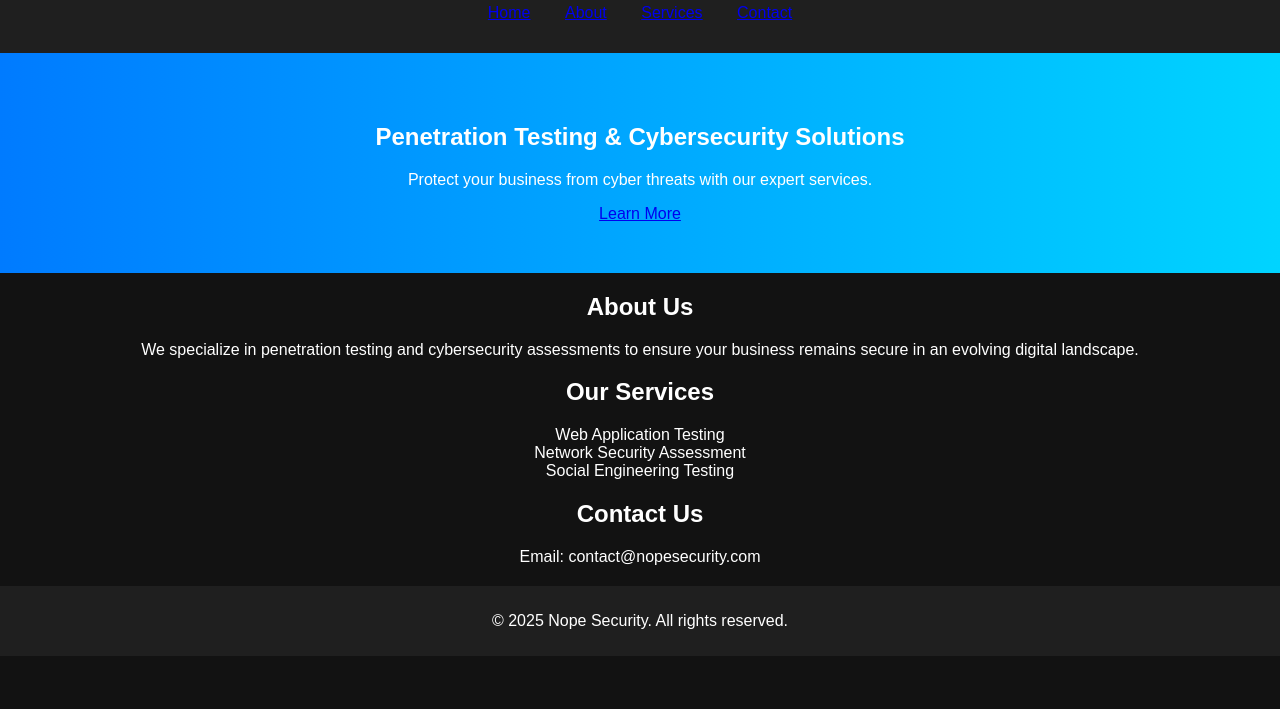
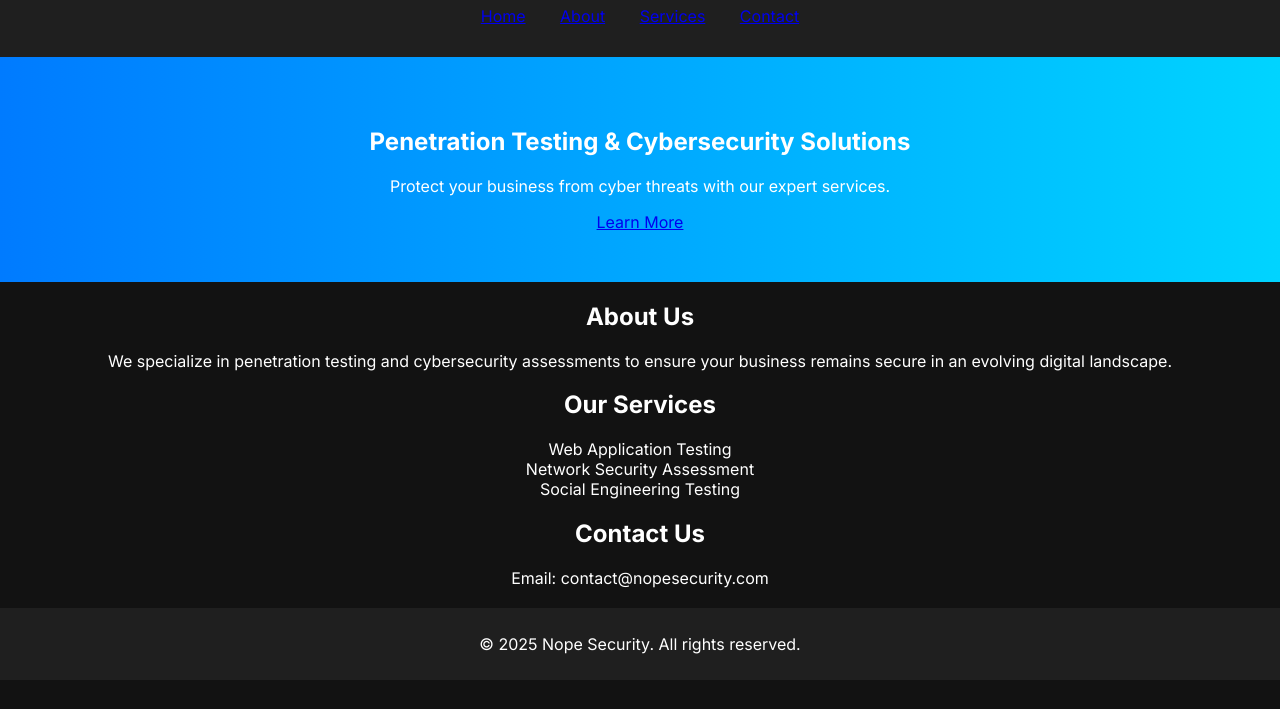
Before and after one commit to sup3rDav3/site, a plain HTML site: page index.html in a window 1280 px wide. Shown: the part 91-800 px from the top of the page. Drawn offline with Linux system fonts and the light colour scheme.

Commit message:
Update style.css

```diff
--- a/style.css
+++ b/style.css
@@ -1,5 +1,7 @@
+@import url('https://fonts.googleapis.com/css2?family=Inter:wght@300;400;700&display=swap');
+
 body {
-    font-family: Arial, sans-serif;
+    font-family: 'Inter', sans-serif;
     margin: 0;
     padding: 0;
     background-color: #121212;
@@ -35,6 +37,7 @@ button {
     border: none;
     cursor: pointer;
     transition: 0.3s;
+    font-family: 'Inter', sans-serif;
 }
 
 button:hover {
```
